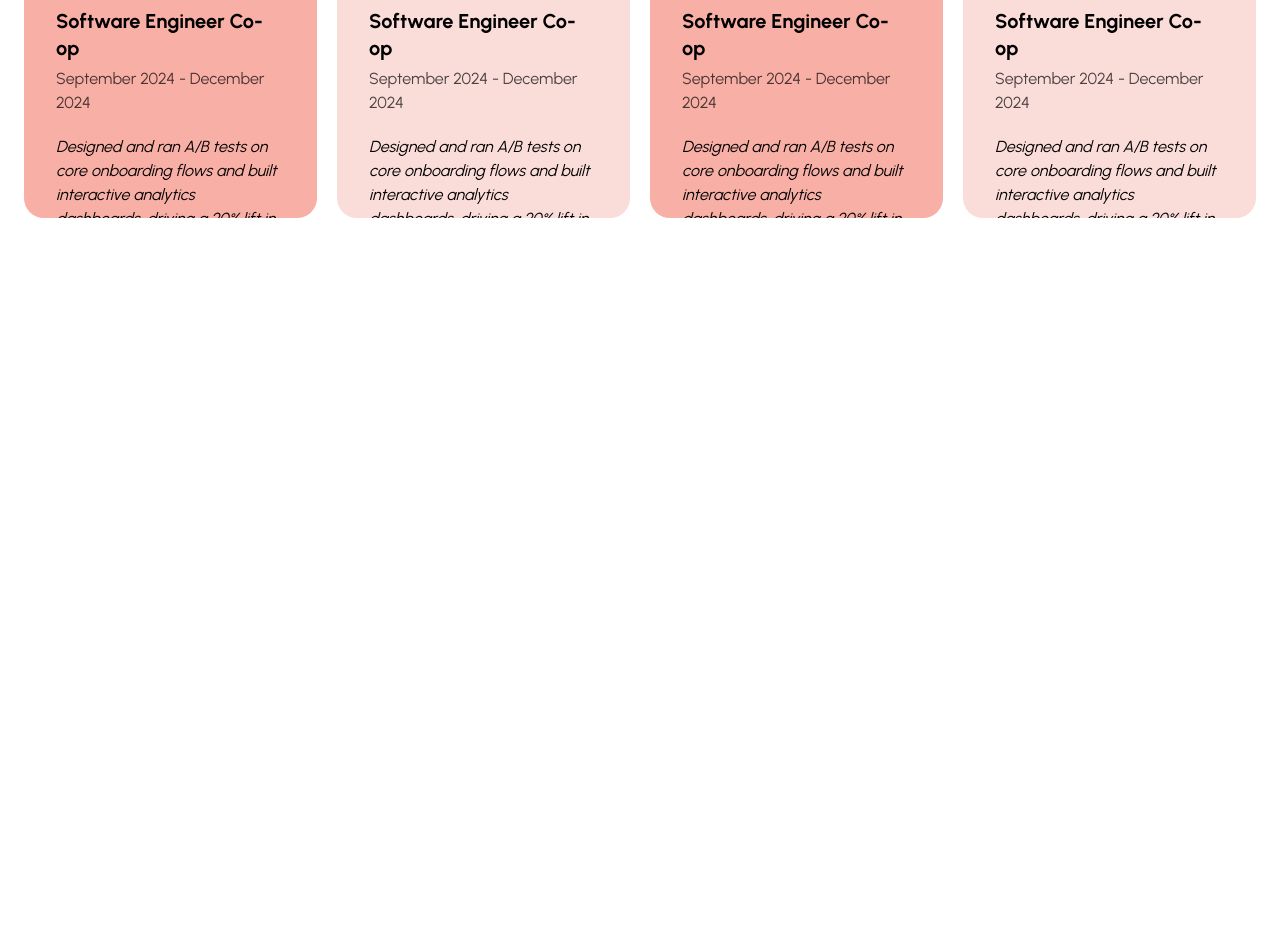
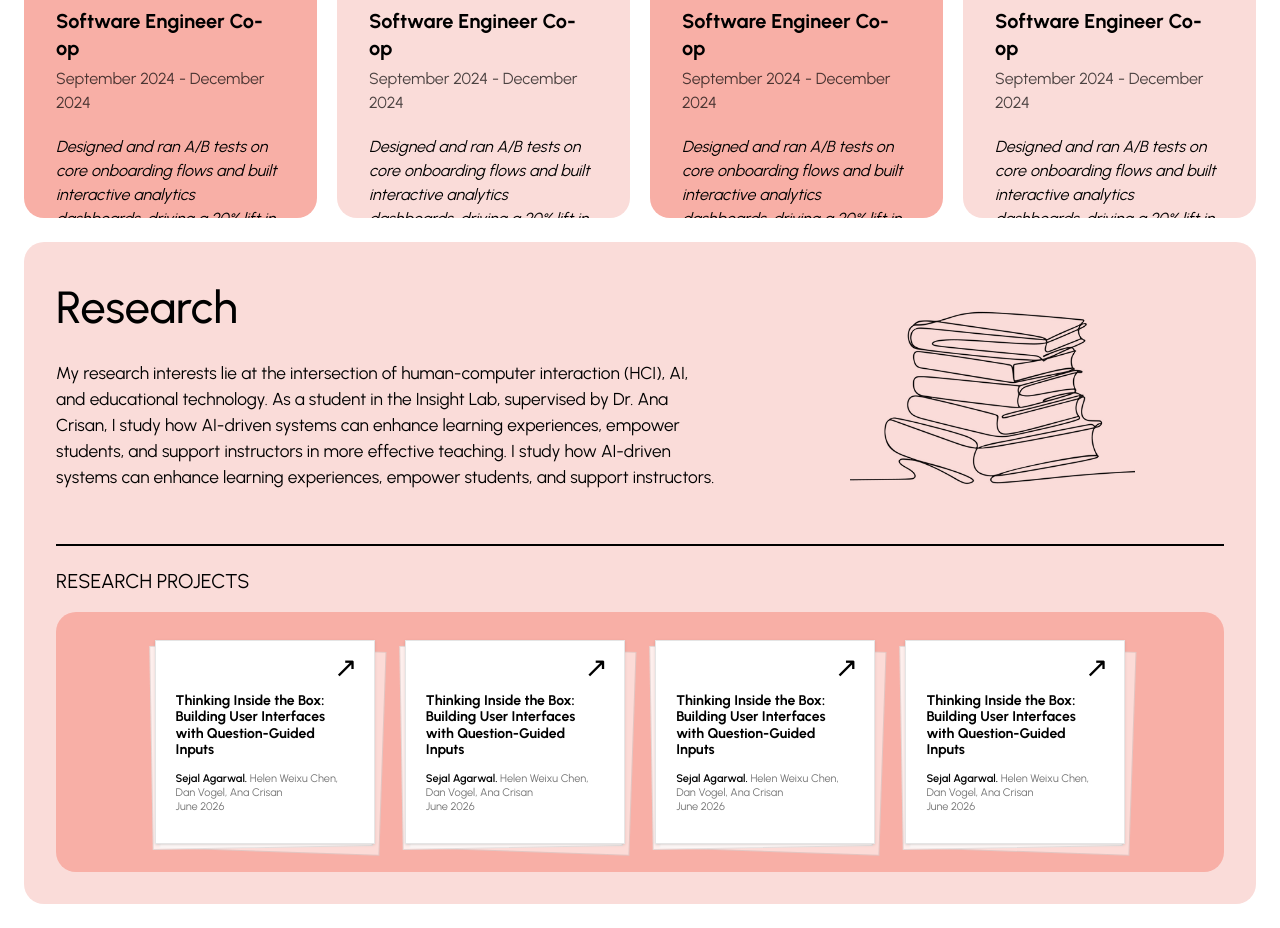
Before and after one commit to sejal-agarwal/sejal-portfolio, a Next.js app: page / in a window 1280 px wide. Shown: the part 1300-2228 px from the top of the page. Before the commit the page ends 1518 px from the top, so only its background shows below. Built offline with nearby package versions, Linux system fonts and the light colour scheme.

Commit message:
work page

```diff
--- /dev/null
+++ b/app/components/research-components/ResearchProjectCard.tsx
@@ -0,0 +1,52 @@
+import Link from "next/link";
+
+interface ResearchProjectCardProps {
+  title: string;
+  authors: string;
+  date: string;
+  href?: string;
+}
+
+export function ResearchProjectCard({
+  title,
+  authors,
+  date,
+  href = "#",
+}: ResearchProjectCardProps) {
+  return (
+    <Link
+      href={href}
+      target="_blank"
+      aria-label={`Open ${title} PDF`}
+      className="group relative isolate w-full max-w-[220px] h-[270px] lg:h-full lg:max-h-[250px] transition-transform duration-200 hover:-translate-y-1 focus-visible:outline-2 focus-visible:outline-offset-4 focus-visible:outline-black"
+    >
+      <span
+        aria-hidden="true"
+        className="absolute inset-0 -z-20 translate-x-2 translate-y-2 rotate-2 bg-white/55 border border-black/10"
+      />
+      <span
+        aria-hidden="true"
+        className="absolute inset-0 -z-10 -translate-x-1 translate-y-1 -rotate-1 bg-white/80 border border-black/10"
+      />
+
+      <article className="relative h-full bg-white border border-black/10 p-5 shadow-sm overflow-hidden">
+        <span className="absolute right-4 top-3 text-[28px] leading-none transition-transform group-hover:translate-x-1 group-hover:-translate-y-1">
+          ↗
+        </span>
+
+        <div className="mt-8 flex h-[calc(100%-2rem)] flex-col">
+          <h3 className="text-[16px] lg:text-[clamp(14px,1vw,17px)] font-bold leading-[1.18] pr-2">
+            {title}
+          </h3>
+
+          <p className="mt-auto pb-2 text-[12px] lg:text-[clamp(11px,0.76vw,13px)] leading-[1.3] text-black/55">
+            <span className="font-semibold text-black">Sejal Agarwal.</span>{" "}
+            {authors}
+            <br />
+            {date}
+          </p>
+        </div>
+      </article>
+    </Link>
+  );
+}
--- a/app/page.tsx
+++ b/app/page.tsx
@@ -1,5 +1,6 @@
 import Navbar from "./components/Navbar";
 import HomePage from "./pages/Homepage";
+import { Research } from "./pages/Research";
 import { Work } from "./pages/Work";
 
 export default function Home() {
@@ -10,6 +11,7 @@ export default function Home() {
         <HomePage />
       </div>
       <Work />
+      <Research />
     </>
   );
 }
--- /dev/null
+++ b/app/pages/Research.tsx
@@ -0,0 +1,58 @@
+import Image from "next/image";
+import { ResearchProjectCard } from "../components/research-components/ResearchProjectCard";
+
+const researchProjects = Array.from({ length: 4 }, () => ({
+  title: "Thinking Inside the Box: Building User Interfaces with Question-Guided Inputs",
+  authors: "Helen Weixu Chen, Dan Vogel, Ana Crisan",
+  date: "June 2026",
+  href: "/papers/thinking-inside-the-box.pdf",
+}));
+
+export function Research() {
+  return (
+    <section
+      id="research"
+      className="w-full px-6 py-6 scroll-mt-12 lg:scroll-mt-[90px] lg:h-[calc(100svh-90px)]"
+    >
+      <div className="w-full h-full rounded-[20px] bg-primary p-6 lg:p-8 flex flex-col gap-5 overflow-hidden">
+        <div className="grid grid-cols-1 lg:grid-cols-12 gap-6 lg:gap-10 lg:flex-[0.9] min-h-0">
+          <div className="lg:col-span-7 flex flex-col">
+            <h2 className="text-section-heading text-black">Research</h2>
+            <p className="mt-5 max-w-[760px] text-[18px] lg:text-[clamp(15px,1.35vw,21px)] leading-[1.5] text-black">
+              My research interests lie at the intersection of human-computer
+              interaction (HCI), AI, and educational technology. As a student in the
+              Insight Lab, supervised by Dr. Ana Crisan, I study how AI-driven systems
+              can enhance learning experiences, empower students, and support
+              instructors in more effective teaching. I study how AI-driven systems
+              can enhance learning experiences, empower students, and support
+              instructors.
+            </p>
+          </div>
+
+          <div className="lg:col-span-5 relative min-h-[250px] lg:min-h-0">
+            <Image
+              src="/books.png"
+              alt="Line drawing of a stack of books"
+              fill
+              className="object-contain object-center"
+            />
+          </div>
+        </div>
+
+        <div className="h-[2px] bg-black shrink-0" />
+
+        <div className="flex flex-col gap-4 lg:flex-[1.1] min-h-0">
+          <h3 className="text-[20px] font-normal uppercase shrink-0">
+            Research Projects
+          </h3>
+
+          <div className="bg-secondary rounded-[20px] p-8 lg:px-[8%] lg:py-7 grid grid-cols-1 md:grid-cols-2 lg:grid-cols-4 place-items-center gap-8 lg:gap-5 flex-1 min-h-0">
+            {researchProjects.map((project, index) => (
+              <ResearchProjectCard key={index} {...project} />
+            ))}
+          </div>
+        </div>
+      </div>
+    </section>
+  );
+}
--- a/app/pages/Work.tsx
+++ b/app/pages/Work.tsx
@@ -8,7 +8,7 @@ const workExperience = [
     role: "Software Engineer Co-op",
     dates: "September 2024 - December 2024",
     description:
-      "Designed and ran A/B tests on core onboarding flows and built interactive analytics dashboards, driving a 20% lift in new buyer engagement and sign-ups.",
+      "Designed and ran A/B tests on core onboarding flows and built interactive analytics dashboards, driving a 20% lift in new buyer engagement.",
     bgColor: "bg-secondary" as const,
   },
   {
@@ -16,7 +16,7 @@ const workExperience = [
     role: "Software Engineer Co-op",
     dates: "September 2024 - December 2024",
     description:
-      "Designed and ran A/B tests on core onboarding flows and built interactive analytics dashboards, driving a 20% lift in new buyer engagement and sign-ups.",
+      "Designed and ran A/B tests on core onboarding flows and built interactive analytics dashboards, driving a 20% lift in new buyer engagement.",
     bgColor: "bg-primary" as const,
   },
   {
@@ -24,7 +24,7 @@ const workExperience = [
     role: "Software Engineer Co-op",
     dates: "September 2024 - December 2024",
     description:
-      "Designed and ran A/B tests on core onboarding flows and built interactive analytics dashboards, driving a 20% lift in new buyer engagement and sign-ups.",
+      "Designed and ran A/B tests on core onboarding flows and built interactive analytics dashboards, driving a 20% lift in new buyer engagement.",
     bgColor: "bg-secondary" as const,
   },
   {
@@ -32,7 +32,7 @@ const workExperience = [
     role: "Software Engineer Co-op",
     dates: "September 2024 - December 2024",
     description:
-      "Designed and ran A/B tests on core onboarding flows and built interactive analytics dashboards, driving a 20% lift in new buyer engagement and sign-ups.",
+      "Designed and ran A/B tests on core onboarding flows and built interactive analytics dashboards, driving a 20% lift in new buyer engagement.",
     bgColor: "bg-primary" as const,
   },
   {
@@ -40,7 +40,7 @@ const workExperience = [
     role: "Software Engineer Co-op",
     dates: "September 2024 - December 2024",
     description:
-      "Designed and ran A/B tests on core onboarding flows and built interactive analytics dashboards, driving a 20% lift in new buyer engagement and sign-ups.",
+      "Designed and ran A/B tests on core onboarding flows and built interactive analytics dashboards, driving a 20% lift in new buyer engagement.",
     bgColor: "bg-secondary" as const,
   },
   {
@@ -48,7 +48,7 @@ const workExperience = [
     role: "Software Engineer Co-op",
     dates: "September 2024 - December 2024",
     description:
-      "Designed and ran A/B tests on core onboarding flows and built interactive analytics dashboards, driving a 20% lift in new buyer engagement and sign-ups.",
+      "Designed and ran A/B tests on core onboarding flows and built interactive analytics dashboards, driving a 20% lift in new buyer engagement.",
     bgColor: "bg-primary" as const,
   },
 ];
```
Also changed, not shown: public/books.png (added).
